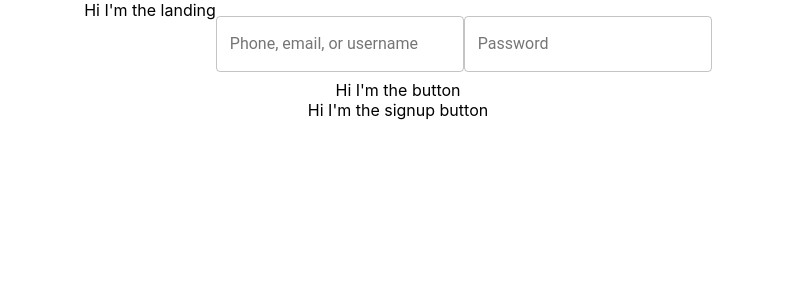
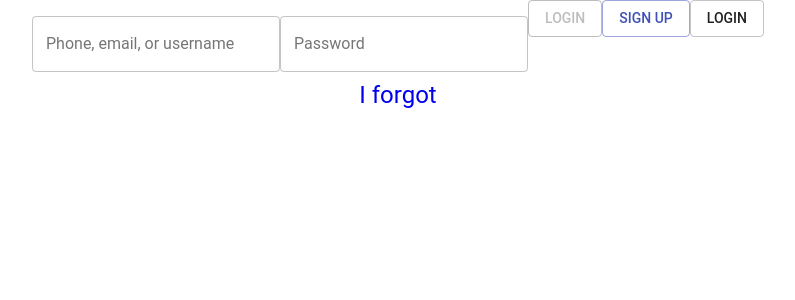
Before and after one commit to joeysaha/Twitter-Clone, a React (Create React App) app: page / in a window 1280 px wide. Shown: the top 300 px of the page, without its empty margins (242-1037 px from the left). Built offline with nearby package versions, Linux system fonts and the light colour scheme.

Commit message:
Buttons, Validator, Landing

```diff
--- a/src/App.js
+++ b/src/App.js
@@ -1,14 +1,12 @@
 import React, { useContext } from 'react';
 import { Route } from 'react-router-dom'
 import Landing from './components/Landing/Landing'
-import Test from './contexts/test'
+import Test from './components/Contexts/test'
 import './App.css';
 
 const main = () => {
-
   const test = useContext(Test)
-
-  const lol = test.value
+  const lol = test.value.email
   return (
     lol
   )
@@ -19,6 +17,7 @@ const App = (props) => {
       <div className="App">
         <Route path ='/' exact component={Landing} />
         <Route path='/main' exact component={main} />
+        <Route path='/recover' exact component={main} />
       </div>
     );
 }
--- a/src/components/Buttons/LoginButton.js
+++ b/src/components/Buttons/LoginButton.js
@@ -1,10 +1,14 @@
 import React from 'react'
-
+import Button from '@material-ui/core/Button'
 const LoginButton = (props) => {
     return (
-        <div className='login-button'>
-            Hi I'm the button
-        </div>
+        <Button
+            variant='outlined'
+            disabled={props.disabled}
+            onClick={props.onClick}
+        >
+            Login
+        </Button>
     )
 }
 
--- a/src/components/Buttons/SignUpButton.js
+++ b/src/components/Buttons/SignUpButton.js
@@ -1,10 +1,11 @@
 import React from 'react'
+import Button from '@material-ui/core/Button'
 
 const SignUpButton = (props) => {
     return (
-        <div className='signup-button'>
-            Hi I'm the signup button
-        </div>
+        <Button variant='outlined' color='primary' onClick={props.onClick}>
+            Sign Up
+        </Button>
     )
 }
 
--- a/src/contexts/test.js
+++ b/src/components/Contexts/test.js
@@ -1,7 +1,9 @@
 import React from 'react'
 
 const test = React.createContext({
-    value: 'hi'
+    value: {
+        email: 'nuttin'
+    }
 })
 
 export default test
--- /dev/null
+++ b/src/components/Functions/Validate.js
@@ -0,0 +1,15 @@
+const emailReg = /^(([^<>()\[\]\\.,;:\s@"]+(\.[^<>()\[\]\\.,;:\s@"]+)*)|(".+"))@((\[[0-9]{1,3}\.[0-9]{1,3}\.[0-9]{1,3}\.[0-9]{1,3}\])|(([a-zA-Z\-0-9]+\.)+[a-zA-Z]{2,}))$/;
+const passReg = /^(((?=.*[a-z])(?=.*[A-Z]))|((?=.*[a-z])(?=.*[0-9]))|((?=.*[A-Z])(?=.*[0-9])))(?=.{6,})/
+
+const validate = (field, type) => {
+    switch (type){
+        case 'email':
+            return emailReg.test(String(field).toLowerCase())
+        case 'pass':
+            return passReg.test(String(field))
+        default:
+            return false
+    }
+}
+
+export default validate
--- a/src/components/Landing/Landing.js
+++ b/src/components/Landing/Landing.js
@@ -1,8 +1,11 @@
-import React, { useReducer, useState } from 'react'
-import { Redirect } from 'react-router-dom'
+import React, { useReducer, useState, useEffect, useContext } from 'react'
+import { Redirect, Link } from 'react-router-dom'
+import Test from '../Contexts/test'
+import Validate from '../Functions/Validate'
 import LoginButton from '../Buttons/LoginButton'
 import SignUpButton from '../Buttons/SignUpButton'
 import TextField from '@material-ui/core/TextField'
+import Typography from '@material-ui/core/Typography'
 
 const reducer = (state, action) => {
     switch (action.type) {
@@ -22,11 +25,13 @@ const reducer = (state, action) => {
                 pass: ''
             }
         default:
-            throw new Error();
+            return null;
     }
 }
 
 const Landing = (props) => {
+
+    const test = useContext(Test)
 
     const [credentials, changeCredentials] = useReducer(reducer, {
         email: '',
@@ -35,21 +40,45 @@ const Landing = (props) => {
 
     const [isValidUser, setValidUser] = useState(false)
     const [isValidPass, setValidPass] = useState(false)
+    const [isValidCred, setValidCred] = useState(false)
     const [toNext, setToNext] = useState(false)
 
     const handleEmailChange = (event) => {
         changeCredentials( { type: 'email', value: event.target.value })
-        if (credentials.email.length >= 6) setToNext(true)
+        if (Validate(event.target.value, 'email')) {
+            setValidUser(true)
+        } else {
+            setValidUser(false)
+        }
     }
 
     const handlePassChange = (event) => {
         changeCredentials( { type: 'pass', value: event.target.value })
+        if (Validate(event.target.value, 'pass')) {
+            setValidPass(true)
+        } else {
+            setValidPass(false)
+        }
+    }
+
+    useEffect(() => {
+        if (isValidUser && isValidPass) {
+            test.value = credentials
+            setValidCred(true)
+        }
+    }, [isValidUser, isValidPass])
+
+    const handleClick = (event) => {
+        setToNext(true)
+    }
+
+    const handleSignUpClick = (event) => {
+        console.log('hehe xd')
     }
 
     if (!toNext) {
         return (
             <div>
-            Hi I'm the landing
             <TextField
                 id='email'
                 label='Phone, email, or username'
@@ -60,7 +89,7 @@ const Landing = (props) => {
                 value={credentials.email}
                 margin='normal'
                 variant='outlined'
-                />
+            />
             <TextField
                 id='password'
                 label='Password'
@@ -71,16 +100,23 @@ const Landing = (props) => {
                 value={credentials.pass}
                 margin='normal'
                 variant='outlined'
-                />
-            <LoginButton />
-            <SignUpButton />
+            />
+            <LoginButton disabled={!isValidCred} onClick={handleClick} />
+            <SignUpButton onClick={handleSignUpClick} />
+            <LoginButton disabled={false} onClick={handleSignUpClick} />
+            <Typography variant='h5'>
+                <Link to='/recover' style={{textDecoration: 'none'}}>
+                I forgot
+                </Link>
+            </Typography>
+
         </div>
         )
+        // 1st login button is for field
+        //2nd login button is for sign up thing
     } else {
         return (
-
             <Redirect to='/main' />
-
         )
     }
 }
```
